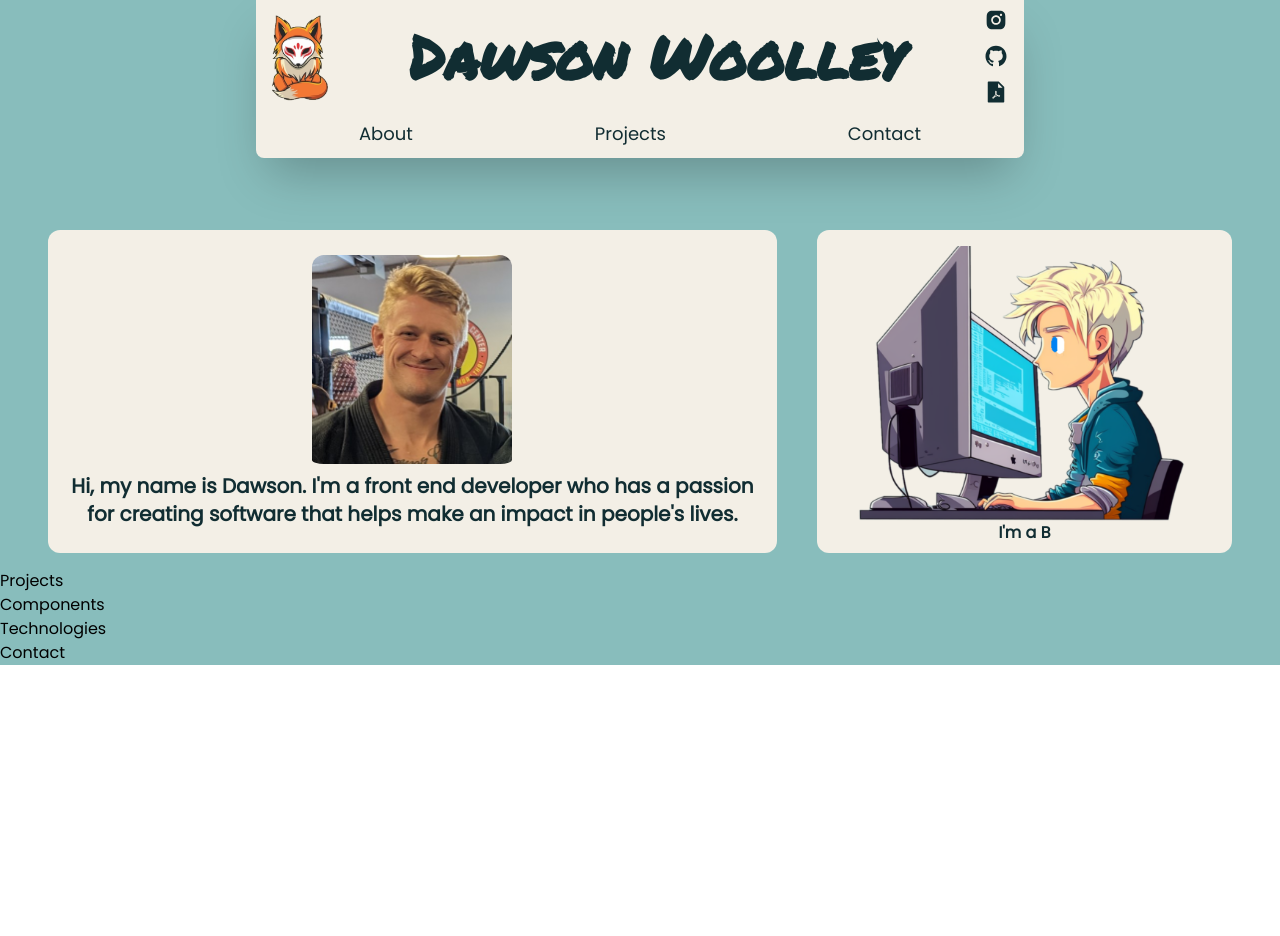
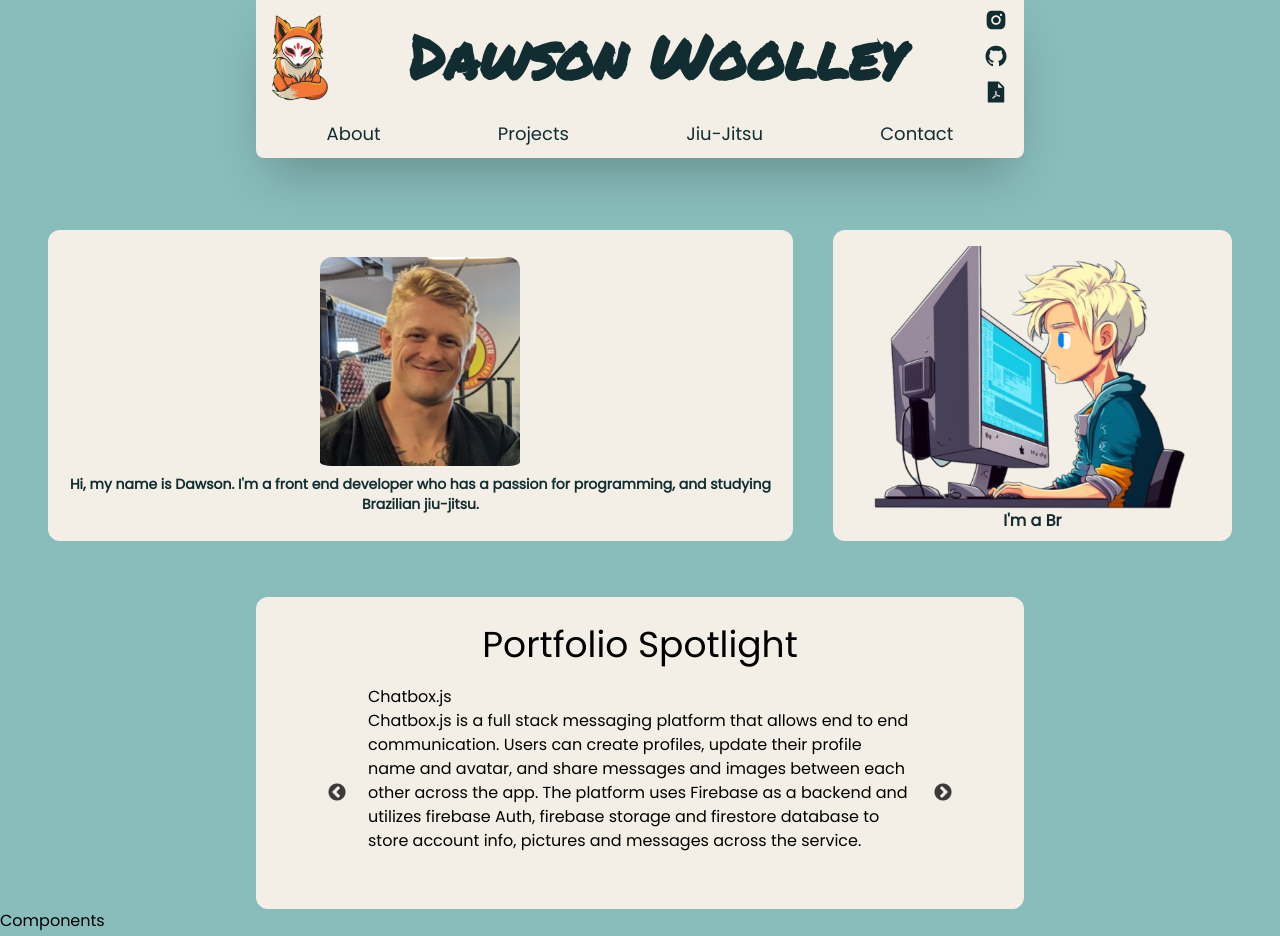
Before and after one commit to Dawsonkw/professionalPortfolio, a React (Vite) app: page / in a window 1280 px wide. Shown: the top 936 px of the page. Before the commit the page ends 800 px from the top, so only its background shows below. Built offline with nearby package versions, Linux system fonts and the light colour scheme; a web font is replaced by a local one.

Commit message:
Added in Carousel for projects section, added in a jiu jitsu component for jiujitsu videos I make, added some hyperlinks for the header anchors so they lead somewhere

```diff
--- a/package.json
+++ b/package.json
@@ -13,9 +13,13 @@
     "match-sorter": "^6.3.1",
     "react": "^18.2.0",
     "react-dom": "^18.2.0",
+    "react-helmet-async": "^1.3.0",
     "react-icons": "^4.8.0",
     "react-router-dom": "^6.9.0",
+    "react-scroll": "^1.8.9",
     "react-simple-typewriter": "^5.0.1",
+    "react-slick": "^0.29.0",
+    "slick-carousel": "^1.8.1",
     "sort-by": "^0.0.2"
   },
   "devDependencies": {
--- a/src/App.jsx
+++ b/src/App.jsx
@@ -1,13 +1,21 @@
 import './App.css'
 import Home from './pages/Home'
+import { Helmet, HelmetProvider } from 'react-helmet-async';
 
 function App() {
 
 
   return (
-    <div className="bg-darkAqua h-full font-poppins">
-      <Home />
-    </div>
+    <HelmetProvider>
+      <div className="bg-darkAqua h-full font-poppins">
+        <Helmet>
+          <title>Dawson Woolley Developer Portfolio</title>
+          <meta name="description" content="A professional software developer portfolio built in React with Vite" />
+          <link rel="icon" type="image/svg+xml" href='#' />
+        </Helmet>
+        <Home />
+      </div>
+    </HelmetProvider>
   )
 }
 
--- a/src/components/About.jsx
+++ b/src/components/About.jsx
@@ -14,13 +14,13 @@ function About(props) {
 
 
     return (
-        <div>
+        <div id='about'>
             <div className='flex iphone5:flex-col 350:flex-col mobile:flex-col sm:flex-row  sm:px-4 justify-between  py-4 px-4 mt-10'>
 
                 <div className='flex w-3/5  mt-4 iphone5:mx-auto xl:mx-8 iphone5:order-2 350:order-2 mobile:order-2 sm:order-1 '>
-                    <div className='flex flex-col justify-center items-center bg-bone py-4 px-4 w-full h-full  rounded-xl iphone5:rounded-xl 350:rounded-xl mobile:rounded-xl sm:rounded-tr-none sm:rounded-br-none xl:rounded-xl xl:mr-1 text-xl text-center text-reallyDarkTurquoise font-bold'>
+                    <div className='flex flex-col justify-center items-center bg-bone py-4 px-4 w-full h-full  rounded-xl iphone5:rounded-xl 350:rounded-xl mobile:rounded-xl sm:rounded-tr-none sm:rounded-br-none xl:rounded-xl xl:mr-1 text-xl text-center text-reallyDarkTurquoise font-bold iphone5:text-sm iphone5:w-screen'>
                     <img className='rounded-xl mx-auto items-center iphone5:hidden 350:hidden mobile:hidden sm:flex pb-2' src={headshot} style={{width: '200px'}} alt="" />
-                        Hi, my name is Dawson. I'm a front end developer who has a passion for creating software that helps make an impact in people's lives.
+                        Hi, my name is Dawson. I'm a front end developer who has a passion for programming, and studying Brazilian jiu-jitsu.
 
                     </div>
                 </div>
--- /dev/null
+++ b/src/components/Carousel.jsx
@@ -0,0 +1,91 @@
+import React from 'react';
+import Slider from "react-slick";
+import "slick-carousel/slick/slick.css";
+import "slick-carousel/slick/slick-theme.css";
+
+var settings = {
+    dots: false,
+    infinite: true,
+    speed: 500,
+    slidesToShow: 1,
+    slidesToScroll: 1,
+    initialSlide: 0,
+    responsive: [
+      {
+        breakpoint: 1024,
+        settings: {
+          slidesToShow: 1,
+          slidesToScroll: 1,
+          infinite: true,
+          dots: false
+        }
+      },
+      {
+        breakpoint: 600,
+        settings: {
+          slidesToShow: 1,
+          slidesToScroll: 1,
+          initialSlide: 2
+        }
+      },
+      {
+        breakpoint: 480,
+        settings: {
+          slidesToShow: 1,
+          slidesToScroll: 1
+        }
+      },
+      {
+        breakpoint: 320,
+        settings: {
+          slidesToShow: 1,
+          slidesToScroll: 1
+        }
+      }
+    ]
+  };
+
+function Carousel(props) {
+
+
+    return (
+        <div>
+            <div className=" flex items-center justify-centeroverflow-hidden">
+                <div className=" sm:w-3/4 iphone5:w-full mobile:mx-auto py-2">
+                  <h2 className="text-center text-4xl p-5"> Portfolio Spotlight </h2>
+                  <Slider {...settings} className='sm:w-full'>
+                  <div className='px-4'>
+
+                        <h1 className="">Chatbox.js</h1>
+                        <p className="">Chatbox.js is a full stack messaging platform that allows end to end communication. Users can create profiles, update their profile name and avatar, and share messages and images between each other across the app. The platform uses Firebase as a backend and utilizes firebase Auth, firebase storage and firestore database to store account info, pictures and messages across the service. </p>
+                  </div>
+                  <div className='px-4'>
+
+                        <h1 className="">Shamazon E-commerce Platform</h1>
+                        <p className="">Shamazon is a fullstack web application that operates as an ecommerce platform. Built in React js it uses Firebase for both authentication and data storage using the firebase-auth and Firestore features provided. Users can create accounts, login to existing accounts and shop for items. There is a search feature that allows users to find items based on their names and a total that is calculated as items are put into the cart. </p>
+                  </div>
+                  <div className='px-4'>
+
+                        <h1 className="">Protogen Data Visualization App</h1>
+                        <p className="">The Protogen Data Visualization App is an application that displays various information about companies and calculates scores based off mock data generated by representatives and artificial intelligence. The Protogen Scored Opportunities Chart opens into a dialog view that displays various datasets about the fictional companies in graphical format. The various charts are built using Formidables Victory Charts library and the various components are built using MaterialUI.</p>
+                    </div>
+                    <div className='px-4'>
+
+                        <h1 className="">The Otter MMA News App</h1>
+                        <p className="">The Otter is a dynamic news application that serves the user with MMA based news. It was built in react. The data is pulled from 2 API's and served in a card based system. There is a dynamic carousel that displays the first three articles from each API call. The app is fully responsive and utilizes API Calls and manipulation of JSON data, dynamic DOM events and is styled using Tailwind CSS.</p>
+                    </div>
+                  </Slider>
+                  <style>
+
+                    {`.slick-prev:before {
+                    color: black;}
+                    .slick-next:before {
+                    color: black;}`}
+                  </style>
+                </div>
+            </div>
+        </div>
+    );
+}
+
+export default Carousel;
--- a/src/components/Contact.jsx
+++ b/src/components/Contact.jsx
@@ -2,7 +2,7 @@ import React from 'react';
 
 function Contact(props) {
     return (
-        <div>
+        <div id='contact'>
             Contact
         </div>
     );
--- a/src/components/Header.jsx
+++ b/src/components/Header.jsx
@@ -1,6 +1,7 @@
 import React from 'react';
 import icon from '../images/kitsuneIcon.png'
-import { AiFillInstagram, AiFillGithub, AiFillFilePdf } from 'react-icons/ai'
+import { AiFillInstagram, AiFillGithub, AiFillFilePdf } from 'react-icons/ai';
+import { Link } from 'react-scroll';
 
 
 function Header(props) {
@@ -17,16 +18,29 @@ function Header(props) {
                         </div>
                         <div className='px-4 '>
                             <ul className='space-y-3 iphone5:text-lg sm:text-xl md:text-2xl md:py-2 '>
-                                <li className='hover:text-emeraldGreenDark'><AiFillInstagram /></li>
-                                <li className='hover:text-emeraldGreenDark'><AiFillGithub /></li>
-                                <li className='hover:text-emeraldGreenDark'><AiFillFilePdf /></li>
+                                <li className='hover:text-emeraldGreenDark'>
+                                    <a target='_blank' rel='noopener noreferrer' href="https://www.instagram.com/dawson_does_jiujitsu/">
+                                        <AiFillInstagram />
+                                    </a>
+                                </li>
+                                <li className='hover:text-emeraldGreenDark'>
+                                    <a target="_blank" rel='noopener noreferrer' href="https://github.com/Dawsonkw">
+                                        <AiFillGithub />
+                                    </a>
+                                </li>
+                                <li className='hover:text-emeraldGreenDark'>
+                                    <a target="_blank" rel='noopener noreferrer' href="https://pdfhost.io/v/XvwQZk9fR_dkw_dev_resume_hosted">
+                                        <AiFillFilePdf />
+                                    </a>
+                                </li>
                             </ul>
                         </div>
                     </div>
-                    <div className='flex justify-around px-4 py-2 iphone5:text-sm  iphone5:px-1 sm:text-lg'>
-                        <a className='pl-2 border-b-2 border-transparent hover:border-b-2 hover:border-emeraldGreenDark' href="#">About</a>
-                        <a className='border-b-2 border-transparent hover:border-b-2 hover:border-emeraldGreenDark' href="#">Projects</a>
-                        <a className='pr-2 border-b-2 border-transparent hover:border-b-2 hover:border-emeraldGreenDark' href="#">Contact</a>
+                    <div className='flex justify-around px-2 py-2 iphone5:text-xs 350:text-sm  iphone5:px-1 sm:text-lg'>
+                        <Link to='about' smooth={true} className='pl-2 border-b-2 border-transparent hover:border-b-2 hover:border-emeraldGreenDark' >About</Link>
+                        <Link to='projects' smooth={true} className='border-b-2 border-transparent hover:border-b-2 hover:border-emeraldGreenDark' >Projects</Link>
+                        <Link to='jiujitsu' smooth={true} className='border-b-2 border-transparent hover:border-b-2 hover:border-emeraldGreenDark' >Jiu-Jitsu</Link>
+                        <Link to='contact' smooth={true} className='pr-2 border-b-2 border-transparent hover:border-b-2 hover:border-emeraldGreenDark' >Contact</Link>
                     </div>
                 </div>
             </div>
--- /dev/null
+++ b/src/components/Jiujitsu.jsx
@@ -0,0 +1,11 @@
+import React from 'react';
+
+function Jiujitsu(props) {
+    return (
+        <div id='jiujitsu'>
+            Brazilian Jiu Jitsu Techniques
+        </div>
+    );
+}
+
+export default Jiujitsu;
--- a/src/components/Projects.jsx
+++ b/src/components/Projects.jsx
@@ -1,9 +1,12 @@
 import React from 'react';
+import Carousel from './Carousel';
 
 function Projects(props) {
     return (
-        <div>
-            Projects
+        <div id='projects'>
+                <div className='relative bg-bone mx-auto iphone5:w-3/4 sm:w-3/5 rounded-xl mt-10' >
+                    <Carousel />
+                </div>
         </div>
     );
 }
--- a/src/pages/Home.jsx
+++ b/src/pages/Home.jsx
@@ -3,19 +3,23 @@ import About from '../components/About';
 import Components from '../components/Components';
 import Contact from '../components/Contact';
 import Header from '../components/Header';
+import Jiujitsu from '../components/Jiujitsu';
 import Projects from '../components/Projects';
 import Technologies from '../components/Technologies'
 
 function Home(props) {
     return (
+
             <div className=' bg-inherit h-full'>
                 <Header />
                 <About />
                 <Projects />
                 <Components />
                 <Technologies />
+                <Jiujitsu />
                 <Contact />
             </div>
+
     );
 }
 
```
Also changed, not shown: tailwind.config.cjs (line endings or trailing spaces), 1 other file (tests, documents, lock files or other folders). Lines whose indentation alone changed are shown as unchanged.
